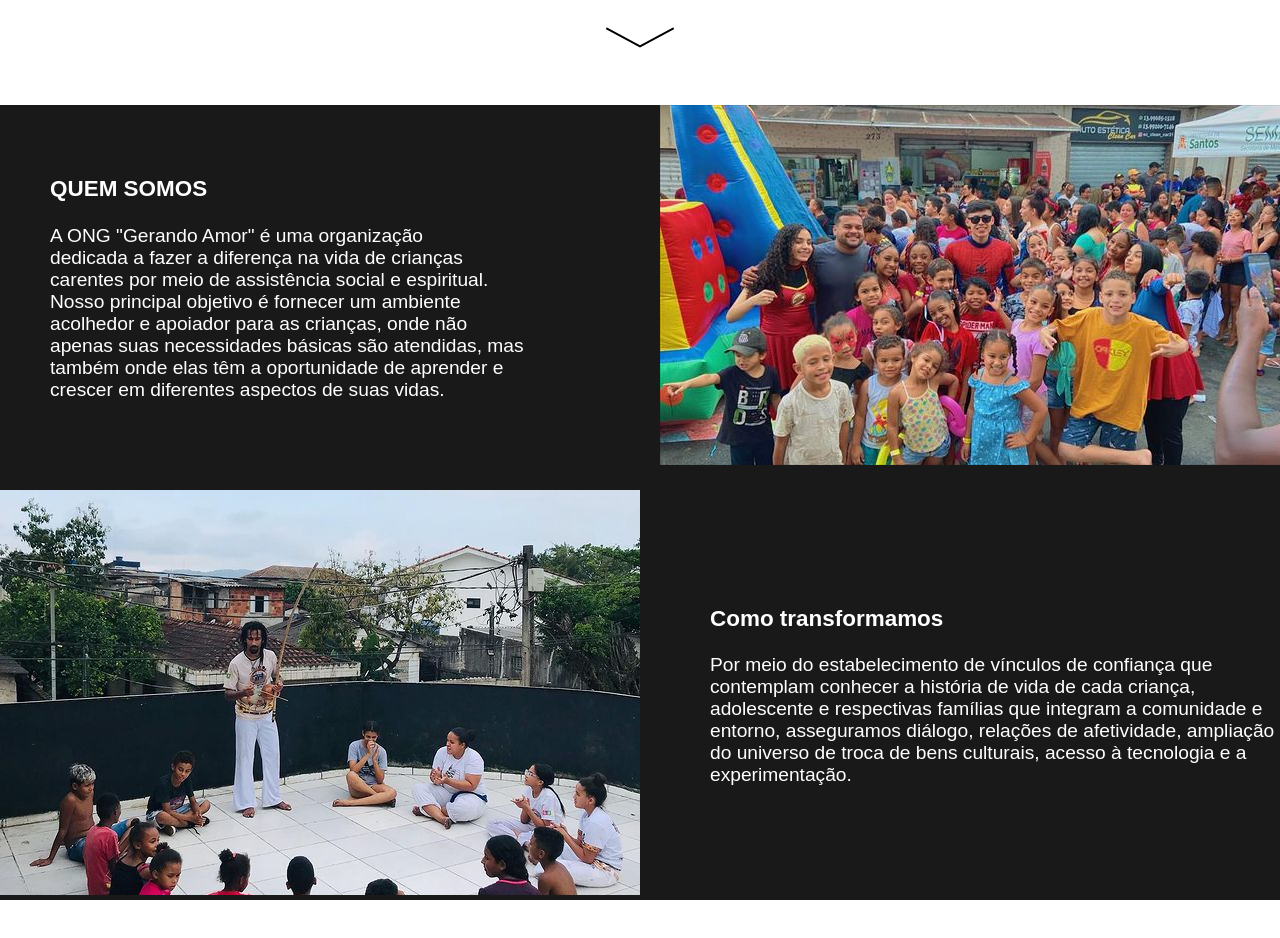
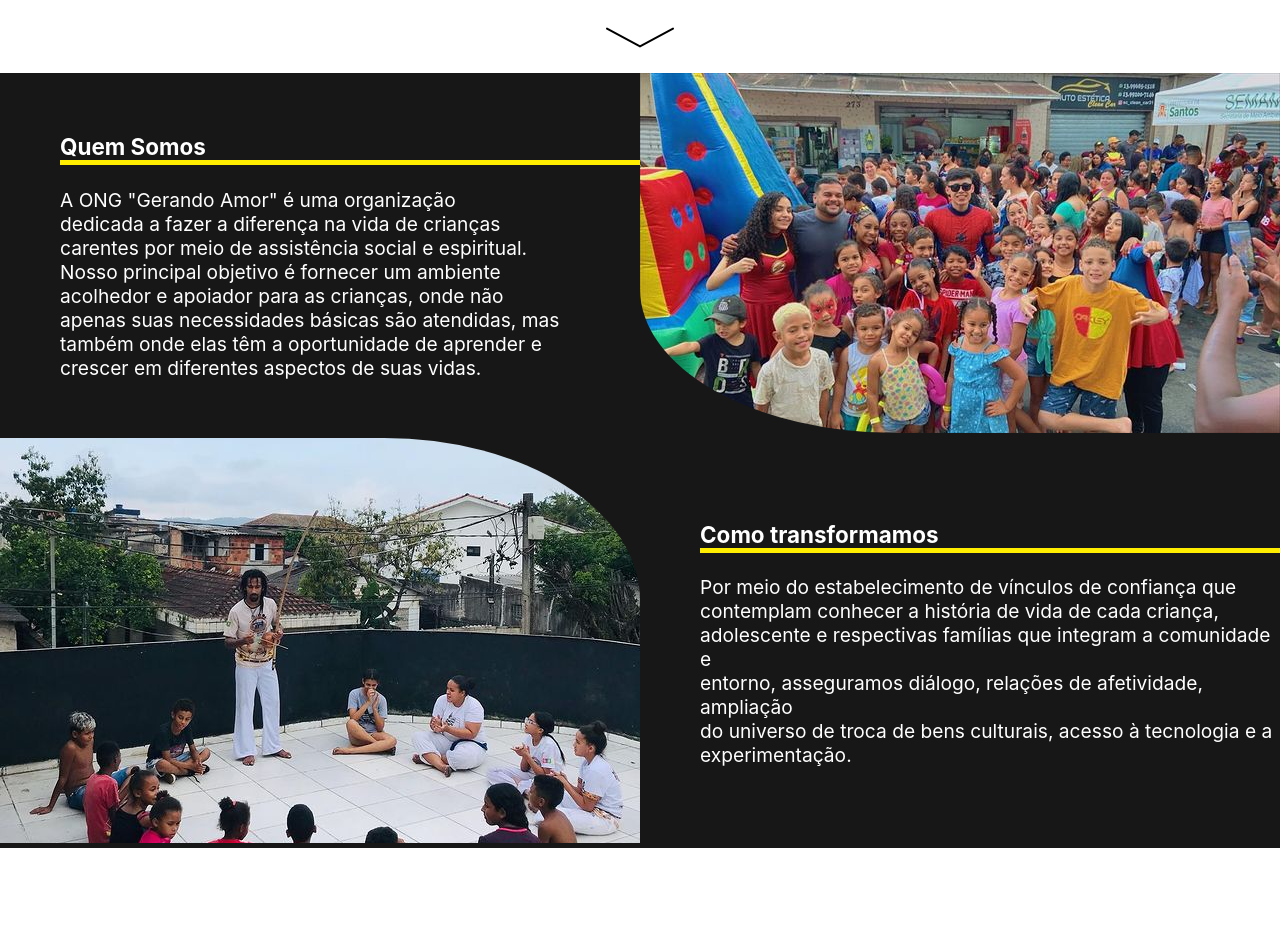
Before and after one commit to Gerando-Amor/gerandoAmor, a React (Create React App) app: page / in a window 1280 px wide. Shown: the part 740-1678 px from the top of the page. After the commit the page ends 1588 px from the top, so only its background shows below. Built offline with nearby package versions, Linux system fonts and the light colour scheme.

Commit message:
QUEM SOMOS PART. 2

```diff
--- a/src/components/pages/Home.js
+++ b/src/components/pages/Home.js
@@ -6,7 +6,6 @@ import ImageInicio from "../img/foto.png";
 import ImageQuemSomos1 from "../img/quemsomos1.jpg";
 import ImageQuemSomos2 from "../img/quemsomos2.png";
 import Seta from "../img/chevron-down.svg";
-import { typeImplementation } from "@testing-library/user-event/dist/type/typeImplementation";
 
 function Home() {
   return (
@@ -33,11 +32,9 @@ function Home() {
         </div>
       </section>
 
-      <section className={styles.section}>
-        <div className={styles.container2}>
-
-            <div className={styles.divh1}>
-              <h1>QUEM SOMOS</h1>
+      <section className={styles.container2}>
+        <div className={classNames(styles.w50, styles.quemsomos)}>
+          <h1>Quem Somos</h1>
           <p>
             A ONG "Gerando Amor" é uma organização <br />
             dedicada a fazer a diferença na vida de crianças
@@ -46,34 +43,33 @@ function Home() {
             <br />
             Nosso principal objetivo é fornecer um ambiente <br />
             acolhedor e apoiador para as crianças, onde não
-                <br /> apenas suas necessidades básicas são atendidas, mas{" "}
-                <br />
+            <br /> apenas suas necessidades básicas são atendidas, mas <br />
             também onde elas têm a oportunidade de aprender e<br />
             crescer em diferentes aspectos de suas vidas.
           </p>
         </div>
-            <div>
+        <div className={classNames(styles.w50, styles.quemsomos, styles.imagequemsomos)}>
           <img src={ImageQuemSomos1} alt="" srcset="" />
         </div>
 
 
-            <div>
+        <div className={classNames(styles.w100, styles.containertranformamos)} >
+        <div className={classNames(styles.w50, styles.quemsomos2, styles.imagetransformamos)}>
           <img src={ImageQuemSomos2} alt="" srcset="" />
         </div>
-            <div className={styles.divh1}>
+        <div className={classNames(styles.w50, styles.quemsomos2)}>
           <h1>Como transformamos</h1>
           <p>
             Por meio do estabelecimento de vínculos de confiança que
             <br /> contemplam conhecer a história de vida de cada criança,
-                <br /> adolescente e respectivas famílias que integram a
-                comunidade e<br /> entorno, asseguramos diálogo, relações de
-                afetividade, ampliação
-                <br /> do universo de troca de bens culturais, acesso à
-                tecnologia e a<br /> experimentação.
+            <br /> adolescente e respectivas famílias que integram a comunidade
+            e<br /> entorno, asseguramos diálogo, relações de afetividade,
+            ampliação
+            <br /> do universo de troca de bens culturais, acesso à tecnologia e
+            a<br /> experimentação.
           </p>
         </div>
         </div>
-
       </section>
     </section>
   );
--- a/src/components/pages/Home.module.css
+++ b/src/components/pages/Home.module.css
@@ -29,6 +29,10 @@
 }
 .w50 {
   width: 50%;
+}
+
+.w100{
+  width: 100%;
 }
 
 /* div de texto */
@@ -127,53 +131,48 @@
   .boxtext button {
     margin-left: 100px;
   }
+
+  .containertranformamos{
+    flex-direction: column-reverse;
+  }
+
 }
 
 .container2 {
-  font-family: arial;
-  font-size: 1.2em;
-  display: grid;
-  align-items: center;
-  grid-template-columns: 1fr 1fr; /* Duas colunas de largura igual */
-  grid-gap: 20px ; /* Espaçamento entre as divs */
-  background-color: #191919;
   width: 100%;
   max-width: 1300px;
   margin: 0 auto;
+  font-size: 1.2rem;
+  color: white;
+  display: flex;
+  align-items: center;
   flex-wrap: wrap;
+  background-color: rgb(23, 23, 23);
   background-repeat: no-repeat;
   background-size: contain;
-  color: white;
 }
-.container2 .divh1{
-    margin-left: 50px;
-
+.container2 div h1 {
+  border-bottom: 5px solid rgb(255, 238, 0);
+}
+.container2 div h1, p {
+    margin-left: 60px;
 }
 
 
-
-@media (max-width: 1080px) {
-  .container2 {
-    grid-template-columns: 1fr; /* Uma coluna em dispositivos menores */
-
-  }
+.container2 div img {
+  width: 100%;
 }
-
-/* .divQuemSomos {
-    display: flex;
-    justify-content: space-between;
-    align-items: center;
+.imagequemsomos img{
+  border-radius: 0 0 0 40%;
 }
-
-.divQuemSomos h1 {
-
+.imagetransformamos img{
+  border-radius: 0 40% 0  0;
 }
 
 
-
-
-.divComoTranformamos{
-    display: flex;
-    justify-content: space-between;
-    align-items: center;
-} */
+.containertranformamos{
+  display: flex;
+  flex-wrap: wrap;
+  align-items: center;
+  justify-content: space-between;
+}
```
Lines whose indentation alone changed are shown as unchanged.
